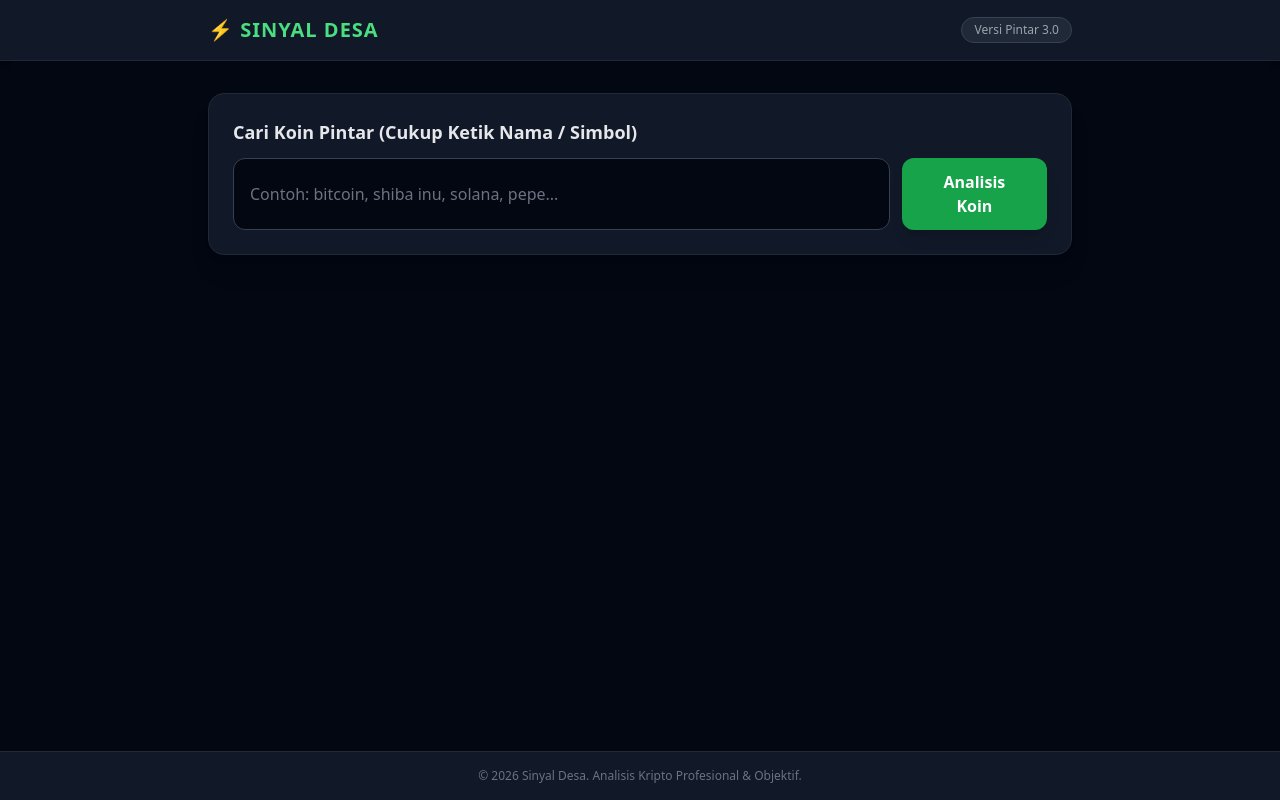
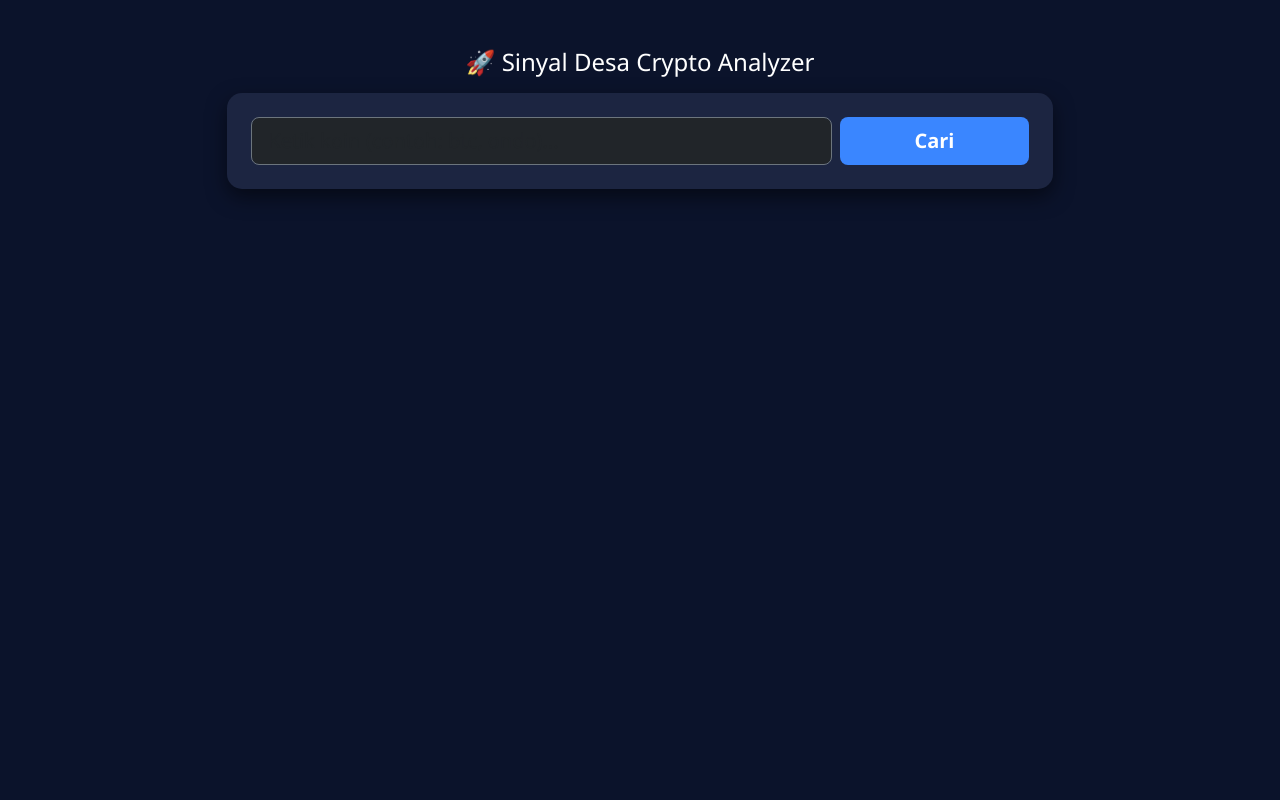
Before and after one commit to cahyaagengoktavian-eng/Sinyal-Desa, a Flask app: page / in a window 1280 px wide. Run offline with Flask 3, Linux system fonts and the light colour scheme; some libraries are stand-ins or nearby versions.

Commit message:
Update index.html

```diff
--- a/templates/index.html
+++ b/templates/index.html
@@ -3,127 +3,163 @@
 <head>
     <meta charset="UTF-8">
     <meta name="viewport" content="width=device-width, initial-scale=1.0">
-    <title>Sinyal Desa - Analisis Kripto Profesional</title>
-    <!-- Tailwind CSS CDN -->
-    <script src="https://cdn.tailwindcss.com"></script>
+    <title>Sinyal Desa Crypto Analyzer</title>
+    <link href="https://cdn.jsdelivr.net/npm/bootstrap@5.3.0/dist/css/bootstrap.min.css" rel="stylesheet">
+    <style>
+        body {
+            background-color: #0b132b;
+            color: #ffffff;
+            font-family: 'Segoe UI', Tahoma, Geneva, Verdana, sans-serif;
+            overflow-x: hidden;
+        }
+        .container {
+            max-width: 100%;
+            padding-left: 15px;
+            padding-right: 15px;
+        }
+        .card-custom {
+            background-color: #1c2541;
+            border: none;
+            border-radius: 15px;
+            box-shadow: 0 8px 20px rgba(0,0,0,0.5);
+        }
+        .btn-cari {
+            background-color: #3a86ff;
+            color: white;
+            font-weight: bold;
+        }
+        .btn-cari:hover {
+            background-color: #2667cc;
+            color: white;
+        }
+        .status-badge {
+            font-weight: bold;
+            letter-spacing: 1px;
+            font-size: 0.95rem;
+        }
+        .list-group-item {
+            word-break: break-word;
+            font-size: 0.95rem;
+        }
+        h2 {
+            font-size: 1.5rem;
+        }
+        h4 {
+            font-size: 1.2rem;
+        }
+    </style>
 </head>
-<body class="bg-gray-950 text-gray-100 min-h-screen flex flex-col justify-between font-sans">
+<body>
+    <div class="container py-3 py-md-5">
+        <div class="row justify-content-center">
+            <div class="col-12 col-md-8">
+                <div class="text-center mb-3">
+                    <h2>🚀 Sinyal Desa Crypto Analyzer</h2>
+                </div>
 
-    <!-- Header / Navbar -->
-    <header class="bg-gray-900 border-b border-gray-800 py-4 shadow-md">
-        <div class="max-w-4xl mx-auto px-4 flex justify-between items-center">
-            <h1 class="text-xl font-black tracking-wider text-green-400">⚡ SINYAL DESA</h1>
-            <span class="text-xs bg-gray-800 text-gray-400 px-3 py-1 rounded-full border border-gray-700">Versi Pintar 3.0</span>
+                <!-- Form Pencarian -->
+                <div class="card card-custom p-3 p-md-4 mb-4">
+                    <form method="POST" class="row g-2">
+                        <div class="col-12 col-sm-9">
+                            <input type="text" name="koin" class="form-control form-control-lg bg-dark text-white border-secondary" placeholder="Ketik koin (contoh: btc, ondo)..." required>
                         </div>
-    </header>
-
-    <!-- Main Content -->
-    <main class="max-w-4xl mx-auto px-4 py-8 w-full flex-grow">
-
-        <!-- Search Form -->
-        <div class="bg-gray-900 border border-gray-800 rounded-2xl p-6 shadow-xl mb-8">
-            <h2 class="text-lg font-semibold mb-3 text-gray-200">Cari Koin Pintar (Cukup Ketik Nama / Simbol)</h2>
-            <form method="POST" class="flex flex-col sm:flex-row gap-3">
-                <input type="text" name="koin" placeholder="Contoh: bitcoin, shiba inu, solana, pepe..." required
-                       class="w-full px-4 py-3 rounded-xl bg-gray-950 border border-gray-700 text-white placeholder-gray-500 focus:outline-none focus:border-green-500 transition">
-                <button type="submit" class="px-8 py-3 bg-green-600 hover:bg-green-500 text-white font-bold rounded-xl transition shadow-lg cursor-pointer">
-                    Analisis Koin
-                </button>
+                        <div class="col-12 col-sm-3">
+                            <button type="submit" class="btn btn-cari btn-lg w-100">Cari</button>
+                        </div>
                     </form>
                 </div>
 
-        <!-- Error Alert -->
+                <!-- Pesan Error -->
                 {% if error %}
-        <div class="bg-red-950/60 border border-red-800 text-red-300 p-4 rounded-xl mb-8 flex items-center gap-3">
-            <span class="text-xl">⚠️</span>
-            <p>{{ error }}</p>
+                <div class="alert alert-danger text-center" role="alert">
+                    {{ error }}
                 </div>
                 {% endif %}
 
-        <!-- Result Section -->
+                <!-- Hasil Analisis -->
                 {% if hasil %}
-        <div class="space-y-6">
+                <div class="card card-custom p-3 p-md-4">
+                    <h4 class="text-center text-info mb-3">Hasil Analisis: {{ hasil.coin }}</h4>
 
-            <!-- Status & Nama Koin -->
-            <div class="bg-gray-900 border border-gray-800 rounded-2xl p-6 shadow-xl">
-                <div class="flex flex-col sm:flex-row justify-between items-start sm:items-center gap-4 mb-6">
-                    <div>
-                        <span class="text-xs text-gray-400 uppercase tracking-widest">Hasil Analisis Pasar</span>
-                        <h3 class="text-3xl font-extrabold text-white mt-1">{{ hasil.coin }}</h3>
-                    </div>
-                    <div class="text-right">
-                        <span class="text-xs text-gray-400 uppercase tracking-widest">Harga Saat Ini</span>
-                        <div class="text-2xl font-bold text-green-400">${{ hasil.harga_usd }}</div>
-                        <div class="text-xs text-gray-400">Rp {{ hasil.harga_idr }}</div>
-                    </div>
+                    <ul class="list-group list-group-flush bg-transparent">
+                        <li class="list-group-item bg-transparent text-white d-flex justify-content-between align-items-center border-secondary py-2">
+                            <span>Harga USD:</span>
+                            <span class="fw-bold">${{ hasil.harga_usd }}</span>
+                        </li>
+                        <li class="list-group-item bg-transparent text-white d-flex justify-content-between align-items-center border-secondary py-2">
+                            <span>Harga IDR:</span>
+                            <span class="fw-bold">Rp{{ hasil.harga_idr }}</span>
+                        </li>
+                        <li class="list-group-item bg-transparent text-white d-flex justify-content-between align-items-center border-secondary py-2">
+                            <span>MA 7 / MA 25:</span>
+                            <span class="fw-bold text-end">${{ hasil.ma7 }}<br><span class="text-muted small">${{ hasil.ma25 }}</span></span>
+                        </li>
+                        <li class="list-group-item bg-transparent text-white d-flex justify-content-between align-items-center border-secondary py-2">
+                            <span>RSI (14):</span>
+                            <span class="fw-bold">{{ hasil.rsi }}</span>
+                        </li>
+                        <li class="list-group-item bg-transparent text-white d-flex justify-content-between align-items-center border-secondary py-2">
+                            <span>Volume & Likuiditas:</span>
+                            <span class="fw-bold text-success text-end">{{ hasil.volume_status }}</span>
+                        </li>
+                        <li class="list-group-item bg-transparent text-white d-flex justify-content-between align-items-center border-secondary py-2">
+                            <span>Tertinggi (24H):</span>
+                            <span class="fw-bold">${{ hasil.highest }}</span>
+                        </li>
+                    </ul>
+
+                    <!-- Status Sinyal -->
+                    <div class="mt-4 text-center">
+                        {% if "STRONG BUY" in hasil.status %}
+                            <div class="alert alert-success status-badge py-3">STATUS: {{ hasil.status }}</div>
+                        {% elif "DOWNTREND" in hasil.status or "OVERBOUGHT" in hasil.status %}
+                            <div class="alert alert-danger status-badge py-3">STATUS: {{ hasil.status }}</div>
+                        {% else %}
+                            <div class="alert alert-warning status-badge py-3">STATUS: {{ hasil.status }}</div>
+                        {% endif %}
                     </div>
 
-                <!-- Status Sinyal Utama (Mendukung 3 Ranking Strong Buy) -->
-                <div class="p-4 rounded-xl font-bold text-center tracking-wide
-                    {% if 'VALID STRONG BUY' in hasil.status %} bg-green-600/20 text-green-400 border border-green-500/40
-                    {% elif 'DOWNTREND' in hasil.status %} bg-red-600/20 text-red-400 border border-red-500/40
-                    {% else %} bg-yellow-600/20 text-yellow-400 border border-yellow-500/40 {% endif %}">
-                    STATUS: {{ hasil.status }}
-                </div>
+                    <!-- KONDISI 1: JIKA SINYAL VALID STRONG BUY -->
+                    {% if "STRONG BUY" in hasil.status %}
+                    <div class="mt-3">
+                        <h5 class="text-success mb-3 fs-6">🎯 Proyeksi Sinyal & Target Profit:</h5>
+                        <ul class="list-group list-group-flush bg-transparent">
+                            <li class="list-group-item bg-transparent text-white d-flex flex-column flex-sm-row justify-content-between border-secondary py-2">
+                                <span>TP Konservatif (+{{ hasil.p_tp_kon }}%):</span>
+                                <span class="fw-bold text-success text-sm-end">${{ hasil.tp_kon }} <span class="text-light">(Rp{{ hasil.tp_kon_idr }})</span></span>
+                            </li>
+                            <li class="list-group-item bg-transparent text-white d-flex flex-column flex-sm-row justify-content-between border-secondary py-2">
+                                <span>TP Maksimal (+{{ hasil.p_tp_maks }}%):</span>
+                                <span class="fw-bold text-success text-sm-end">${{ hasil.tp_maks }} <span class="text-light">(Rp{{ hasil.tp_maks_idr }})</span></span>
+                            </li>
+                            <li class="list-group-item bg-transparent text-white d-flex flex-column flex-sm-row justify-content-between border-secondary py-2">
+                                <span>Stop Loss (-{{ hasil.p_sl }}%):</span>
+                                <span class="fw-bold text-danger text-sm-end">${{ hasil.sl }} <span class="text-light">(Rp{{ hasil.sl_idr }})</span></span>
+                            </li>
+                        </ul>
                     </div>
 
-            <!-- Grid Indikator Teknikal (Lengkap 5 Indikator) -->
-            <div class="grid grid-cols-1 sm:grid-cols-2 md:grid-cols-4 gap-4">
-                <div class="bg-gray-900 border border-gray-800 p-4 rounded-xl">
-                    <span class="text-xs text-gray-400">Moving Average (MA7)</span>
-                    <div class="text-lg font-bold text-white mt-1">${{ hasil.ma7 }}</div>
+                    <!-- KONDISI 2: JIKA WAIT & SEE / DOWNTREND -->
+                    {% else %}
+                    <div class="mt-3 p-3 bg-dark rounded border border-warning">
+                        <h5 class="text-warning mb-3 fs-6">⚠️ Manajemen Risiko:</h5>
+                        <ul class="list-group list-group-flush bg-transparent">
+                            <li class="list-group-item bg-transparent text-white d-flex flex-column flex-sm-row justify-content-between border-secondary py-2">
+                                <span>Stop Loss Darurat (-{{ hasil.p_sl }}%):</span>
+                                <span class="fw-bold text-danger text-sm-end">${{ hasil.sl }} <span class="text-light">(Rp{{ hasil.sl_idr }})</span></span>
+                            </li>
+                            <li class="list-group-item bg-transparent text-white d-flex flex-column flex-sm-row justify-content-between border-secondary py-2">
+                                <span>Target TP Terdekat (+{{ hasil.p_tp_kon }}%):</span>
+                                <span class="fw-bold text-success text-sm-end">${{ hasil.tp_kon }} <span class="text-light">(Rp{{ hasil.tp_kon_idr }})</span></span>
+                            </li>
+                        </ul>
                     </div>
-                <div class="bg-gray-900 border border-gray-800 p-4 rounded-xl">
-                    <span class="text-xs text-gray-400">Moving Average (MA25)</span>
-                    <div class="text-lg font-bold text-white mt-1">${{ hasil.ma25 }}</div>
-                </div>
-                <div class="bg-gray-900 border border-gray-800 p-4 rounded-xl">
-                    <span class="text-xs text-gray-400">RSI (14)</span>
-                    <div class="text-lg font-bold text-white mt-1">{{ hasil.rsi }}</div>
-                </div>
-                <div class="bg-gray-900 border border-gray-800 p-4 rounded-xl">
-                    <span class="text-xs text-gray-400">Volume & Likuiditas</span>
-                    <div class="text-sm font-bold text-white mt-1">{{ hasil.volume_status }}</div>
-                </div>
-            </div>
-
-            <!-- Target Profit & Stop Loss (Fibonacci & Batas 24H) -->
-            <div class="bg-gray-900 border border-gray-800 rounded-2xl p-6 shadow-xl">
-                <h4 class="text-md font-bold mb-4 text-gray-200 border-b border-gray-800 pb-2">🎯 Skenario Target & Manajemen Risiko</h4>
-                <div class="grid grid-cols-1 md:grid-cols-3 gap-4">
-                    <!-- TP Konservatif -->
-                    <div class="bg-gray-950 border border-green-900/50 p-4 rounded-xl">
-                        <span class="text-xs text-green-400 font-semibold">TARGET PROFIT (Konservatif +{{ hasil.p_tp_kon }}%)</span>
-                        <div class="text-xl font-bold text-white mt-2">${{ hasil.tp_kon }}</div>
-                        <div class="text-xs text-gray-400 mt-1">Rp {{ hasil.tp_kon_idr }}</div>
-                    </div>
-                    <!-- TP Maksimal -->
-                    <div class="bg-gray-950 border border-green-700/50 p-4 rounded-xl">
-                        <span class="text-xs text-green-300 font-semibold">TARGET PROFIT (Maksimal +{{ hasil.p_tp_maks }}%)</span>
-                        <div class="text-xl font-bold text-white mt-2">${{ hasil.tp_maks }}</div>
-                        <div class="text-xs text-gray-400 mt-1">Rp {{ hasil.tp_maks_idr }}</div>
-                    </div>
-                    <!-- Stop Loss -->
-                    <div class="bg-gray-950 border border-red-900/50 p-4 rounded-xl">
-                        <span class="text-xs text-red-400 font-semibold">STOP LOSS (-{{ hasil.p_sl }}%)</span>
-                        <div class="text-xl font-bold text-red-400 mt-2">${{ hasil.sl }}</div>
-                        <div class="text-xs text-gray-400 mt-1">Rp {{ hasil.sl_idr }}</div>
-                    </div>
-                </div>
-                <div class="mt-4 text-xs text-gray-500 text-center">
-                    *Tertinggi 24 Jam Tercatat: $<span class="text-gray-400">{{ hasil.highest }}</span>
-                </div>
-            </div>
+                    {% endif %}
 
                 </div>
                 {% endif %}
-
-    </main>
-
-    <!-- Footer -->
-    <footer class="bg-gray-900 border-t border-gray-800 py-4 text-center text-xs text-gray-500">
-        &copy; 2026 Sinyal Desa. Analisis Kripto Profesional & Objektif.
-    </footer>
-
+            </div>
+        </div>
+    </div>
 </body>
 </html>
```
Lines whose indentation alone changed are shown as unchanged.
